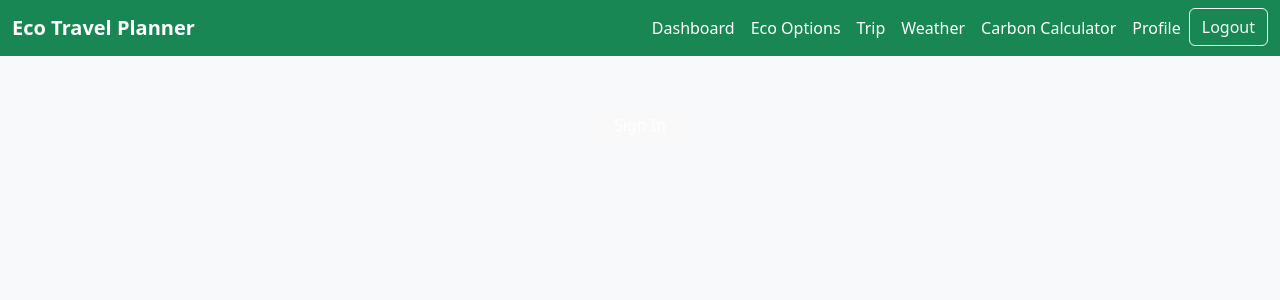
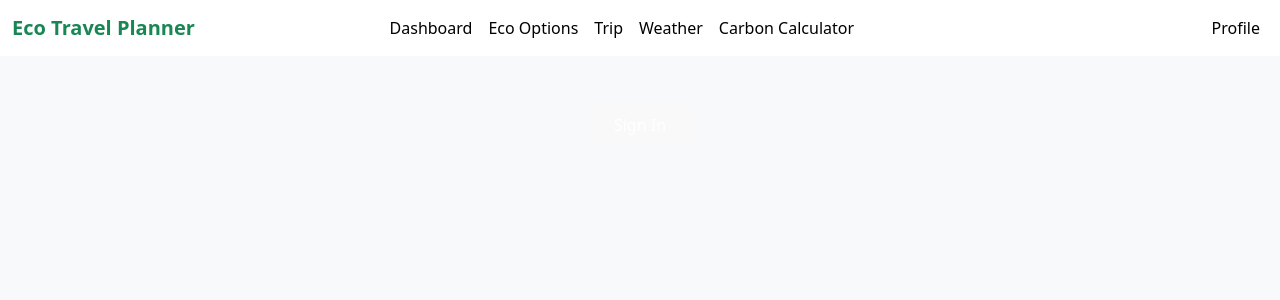
Before and after one commit to haziqhalifi/eco-travel-planner, a React (Vite) app: page /signin in a window 1280 px wide. Both pictures are taken after a click on the button "Sign In". Shown: the top 300 px of the page. Built offline with nearby package versions, Linux system fonts and the light colour scheme.

Commit message:
Improve NavBar

```diff
--- a/src/App.jsx
+++ b/src/App.jsx
@@ -22,10 +22,10 @@ function App() {
 
   return (
     <Router>
-      <div className="min-h-screen bg-light">
-        <nav className="navbar navbar-expand-lg navbar-light bg-success">
+      <div className="min-h-screen bg-light d-flex flex-column">
+        <nav className="navbar navbar-expand-lg navbar-light bg-white">
           <div className="container-fluid">
-            <a className="navbar-brand text-white fw-bold" href="/">
+            <a className="navbar-brand text-success fw-bold" href="/">
               Eco Travel Planner
             </a>
             <button
@@ -40,58 +40,56 @@ function App() {
               <span className="navbar-toggler-icon"></span>
             </button>
             <div className="collapse navbar-collapse" id="navbarNav">
-              <ul className="navbar-nav ms-auto">
+              <ul className="navbar-nav mx-auto">
                 {isLoggedIn ? (
                   <>
                     <li className="nav-item">
-                      <Link className="nav-link text-white" to="/dashboard">
+                      <Link className="nav-link text-black" to="/dashboard">
                         Dashboard
                       </Link>
                     </li>
                     <li className="nav-item">
-                      <Link className="nav-link text-white" to="/eco-options">
+                      <Link className="nav-link text-black" to="/eco-options">
                         Eco Options
                       </Link>
                     </li>
                     <li className="nav-item">
-                      <Link className="nav-link text-white" to="/trip">
+                      <Link className="nav-link text-black" to="/trip">
                         Trip
                       </Link>
                     </li>
                     <li className="nav-item">
-                      <Link className="nav-link text-white" to="/weather">
+                      <Link className="nav-link text-black" to="/weather">
                         Weather
                       </Link>
                     </li>
                     <li className="nav-item">
-                      <Link className="nav-link text-white" to="/footprint">
+                      <Link className="nav-link text-black" to="/footprint">
                         Carbon Calculator
                       </Link>
-                    </li>
-                    <li className="nav-item">
-                      <Link className="nav-link text-white" to="/profile">
-                        Profile
-                      </Link>
-                    </li>
-                    <li className="nav-item">
-                      <button
-                        className="btn btn-outline-light"
-                        onClick={() => setIsLoggedIn(false)}
-                      >
-                        Logout
-                      </button>
                     </li>
                   </>
                 ) : (
                   <>
                     <li className="nav-item">
-                      <Link className="nav-link text-white" to="/signin">
+                      <Link className="nav-link text-black" to="/signin">
                         Sign In
                       </Link>
                     </li>
                     <li className="nav-item">
-                      <Link className="nav-link text-white" to="/signup">
+                      <Link className="nav-link text-black" to="/signup">
                         Sign Up
+                      </Link>
+                    </li>
+                  </>
+                )}
+              </ul>
+              <ul className="navbar-nav ms-auto">
+                {isLoggedIn && (
+                  <>
+                    <li className="nav-item">
+                      <Link className="nav-link text-black" to="/profile">
+                        Profile
                       </Link>
                     </li>
                   </>
@@ -101,7 +99,7 @@ function App() {
           </div>
         </nav>
 
-        <div className="container py-4">
+        <div className="container py-4 flex-grow-1">
           <Routes>
             <Route
               path="/"
@@ -118,7 +116,7 @@ function App() {
             />
             <Route path="/eco-options" element={<EcoOptions />} />
             <Route path="/trip" element={<Trip />} />
-            <Route path="/itinerary/:tripId" element={<Itinerary/>}/>
+            <Route path="/itinerary/:tripId" element={<Itinerary />} />
             <Route path="/weather" element={<Weather />} />
             <Route path="/footprint" element={<CarbonCalculator />} />
             <Route path="/profile" element={<Profile />} />
```
